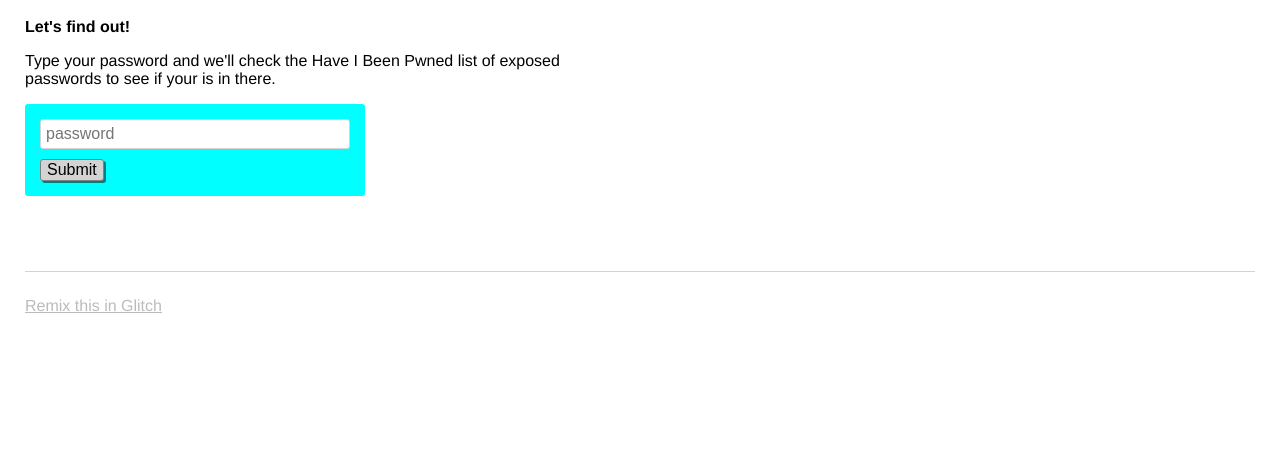
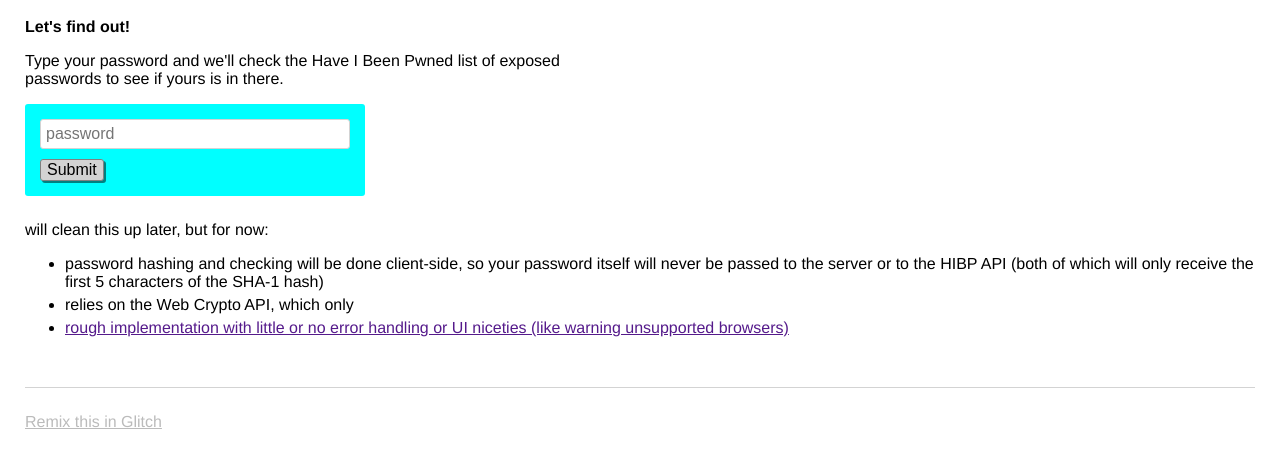
Before and after one commit to cori/pwned-password, a website: page views/index.html in a window 1280 px wide. Shown: the part 65-530 px from the top of the page. Drawn offline with nearby package versions, Linux system fonts and the light colour scheme.

Commit message:
🍈😋 Checkpoint views/index.html:242011/682

```diff
--- a/views/index.html
+++ b/views/index.html
@@ -17,14 +17,19 @@
 
     <main>
       <p class="bold">Let's find out!</p>
-      <p>Type your password and we'll check the Have I Been Pwned list of exposed passwords to see if your is in there.</p>
+      <p>Type your password and we'll check the Have I Been Pwned list of exposed passwords to see if yours is in there.</p>
       <form>
         <input type="password" maxlength="100" placeholder="password">
         <button type="submit">Submit</button>
       </form>
 
       <div id="info">
-
+        will clean this up later, but for now:
+        <ul>
+          <li>password hashing and checking will be done client-side, so your password itself will never be passed to the server or to the HIBP API (both of which will only receive the first 5 characters of the SHA-1 hash)</li>
+          <li>relies on the Web Crypto API, which only <a href=""modern" browsers](https://developer.mozilla.org/en-US/docs/Web/API/SubtleCrypto/digest#Browser_compatibility) currently support. Basically, this won't work in IE or Safari</li>
+          <li>rough implementation with little or no error handling or UI niceties (like warning unsupported browsers)</li>
+        </ul>
       </div>
     </main>
 
@@ -39,6 +44,6 @@
             integrity="sha256-gvQgAFzTH6trSrAWoH1iPo9Xc96QxSZ3feW6kem+O00="
             crossorigin="anonymous"></script>
     <script src="/client.js"></script>
-
+    <script src="https://remix-corner.glitch.me/glitch-corner.js"></script>
   </body>
 </html>
```
